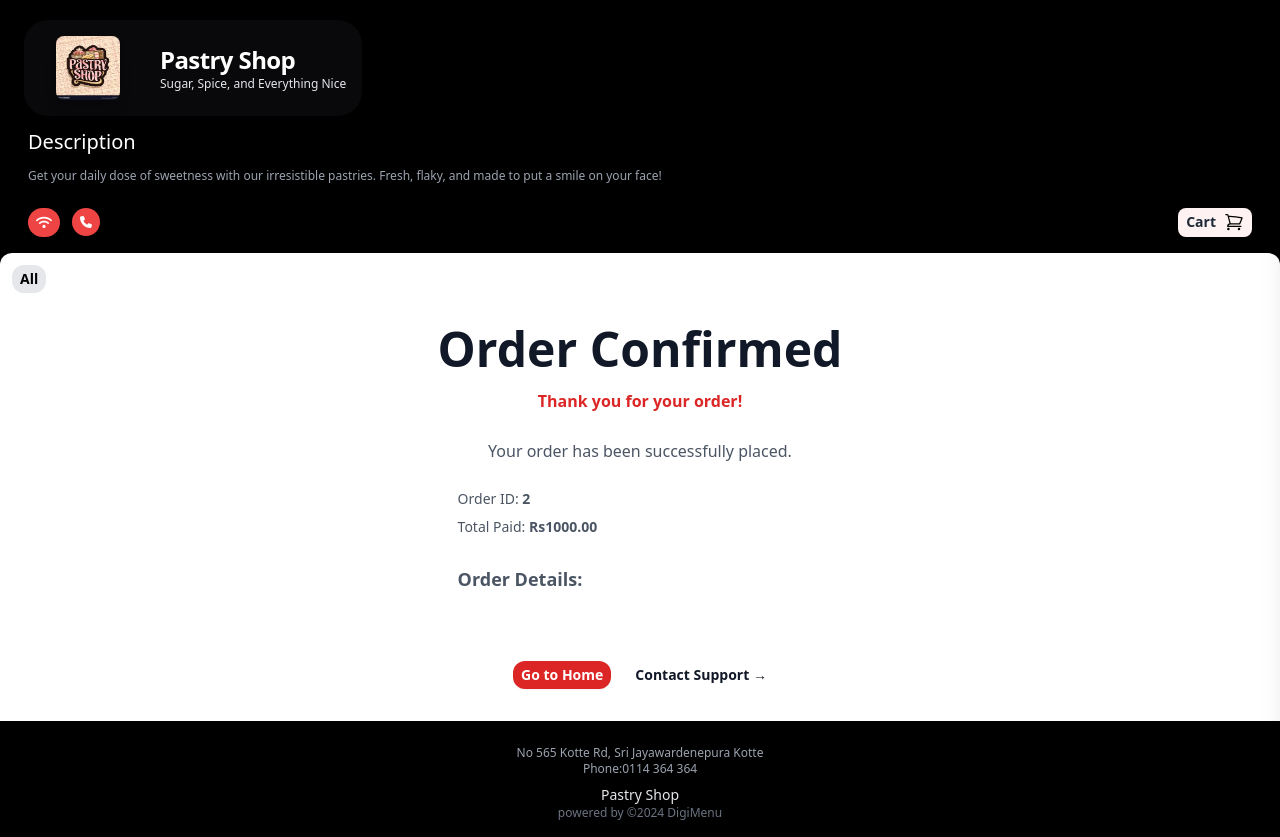
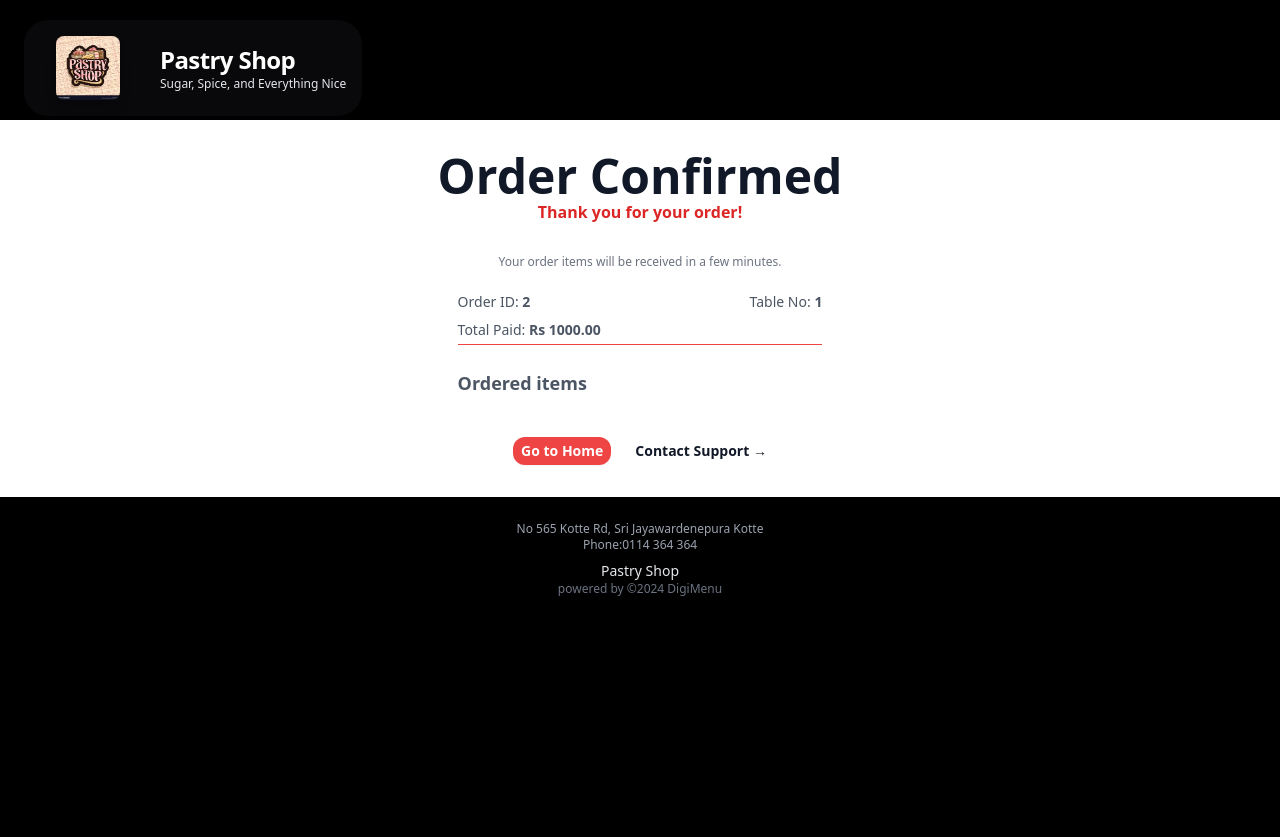
Before and after one commit to coolmotion/Digimenu, a Django app: page /app/2/cart/orderconfirm/2 in a window 1280 px wide. After the commit the page ends 596 px from the top, so only its background shows below. Run offline with Django 5.2, Linux system fonts and the light colour scheme; data comes from the database, SQL or seed files in the repository; both versions use the stored data as it was after the commit; some libraries are stand-ins or nearby versions.

Commit message:
fix table id

```diff
--- a/cart/models.py
+++ b/cart/models.py
@@ -3,6 +3,7 @@
 
 class Order(models.Model):
 	phone = models.CharField(max_length=20, blank=True)
+	table_no = models.PositiveBigIntegerField(default=1, null=False)
 	amount_paid = models.DecimalField(max_digits=7, decimal_places=2)
 	date_ordered = models.DateTimeField(auto_now_add=True)
 	resturant = models.ForeignKey(Profile, on_delete=models.CASCADE)
--- /dev/null
+++ b/cart/templates/cartbase.html
@@ -0,0 +1,26 @@
+{% load static %}
+<!DOCTYPE html>
+<html lang="en">
+<head>
+    <meta charset="UTF-8">
+    <meta name="viewport" content="width=device-width, initial-scale=1.0">
+    <link rel="stylesheet" href="{% static 'styles.css' %}">
+    <link rel="icon" href="{% static 'favicon.png'}" type="image/x-icon">
+    <script src="https://cdn.tailwindcss.com"></script>
+    <script src="https://code.jquery.com/jquery-3.7.1.min.js" integrity="sha256-/JqT3SQfawRcv/BIHPThkBvs0OEvtFFmqPF/lYI/Cxo=" crossorigin="anonymous"></script>
+    <title>{{resturant.resturant_name}}</title>
+</head>
+<body class="bg-black">
+    <header>
+        {% include 'cartheader.html' %}
+    </header>
+    <main>
+    <div class="rounded-xl bg-white mt-3 flex flex-col justify-center w-full " style="margin-top: -20px;">
+        {% block content %}
+        {% endblock %}
+    </div>
+
+    </main>
+        {% include 'mainfooter.html' %}
+</body>
+</html>
--- /dev/null
+++ b/cart/templates/cartheader.html
@@ -0,0 +1,14 @@
+{% load static %}
+<div class=" pt-2 p-6 flex flex-col " style="background-color: #000000;" >
+  <div class="">
+    <div class="">
+      <div class="flex mt-3 bg-zinc-950 max-w-fit justify-center items-center rounded-3xl px-4">
+        <img src="{{resturant.image.url}}" alt="Company Logo" class="w-16 h-16 m-4 rounded-lg shadow-lg">
+        <div class="flex flex-col  justify-center ">
+          <p class=" text-3xl mx-6 mt-3 text-left font-bold tracking-tight text-white sm:text-2xl">{{resturant.resturant_name}}</p>
+          <p class="text-xs ml-6 mb-3 text-left text-gray-200">{{resturant.resturant_slogan}}</p>
+          </div>
+      </div>
+    </div>
+  </div>
+</div>
--- a/cart/templates/orderconfirm.html
+++ b/cart/templates/orderconfirm.html
@@ -1,22 +1,26 @@
-{% extends 'mainbase.html' %}
+{% extends 'cartbase.html' %}
 {% load static %}
 
 {% block content %}
 <div class="grid bg-white py-8 place-items-center px-6 lg:px-8">
     <div class="text-center">
         <h1 class="text-3xl font-bold text-gray-900 sm:text-5xl">Order Confirmed</h1>
-        <p class="mt-4 text-base font-semibold text-red-600">Thank you for your order!</p>
-        <p class="mt-6 text-base leading-7 text-gray-600">
-            Your order has been successfully placed.
+        <p class="mt- text-base font-semibold text-red-600">Thank you for your order!</p>
+        <p class="mt-6 mb-3 text-base leading-7 text-xs text-gray-500">
+            Your order items will be received in a few minutes.
         </p>
-        <div class="text-left text-base leading-7 text-gray-600 mx-auto max-w-4xl text-sm p-5 bg-white ">
-            <p class="">Order ID: <strong>{{ order.id }}</strong></p>
-            <p class="">Total Paid: <strong>Rs{{ order.amount_paid|floatformat:2 }}</strong></p>
+        <div class="text-left text-base leading-7 text-gray-600 mx-auto max-w-4xl text-sm px-5 bg-white ">
+            <div class=" flex flex-row justify-between">
+                <p class="">Order ID: <strong>{{ order.id }}</strong></p>
+                <p class="">Table No: <strong>{{ order.table_no }}</strong></p>
+            </div>
+            <p class="">Total Paid: <strong>Rs {{order.amount_paid|floatformat:2 }}</strong></p>
+            <hr class="border-b-0.5 border-red-500">
             <div class="mt-6">
-                <h2 class="text-lg font-semibold mb-2">Order Details:</h2>
+                <h2 class="text-lg font-semibold mb-2">Ordered items</h2>
                 <ul>
                     {% for item in items %}
-                    <li class="flex justify-between items-center p-2 hover:bg-gray-100 rounded">
+                    <li class="flex justify-between items-center hover:bg-gray-100 rounded">
                         <span class="font-medium">{{ item.portion.product.name }}</span>
                         <span class="mx-1">Quantity: {{ item.quantity }}</span>
                         <span>Rs{{ item.price|floatformat:2 }}</span>
@@ -27,7 +31,7 @@
 
         </div>
         <div class="mt-10 flex items-center justify-center gap-x-6">
-            <a href="{% url 'menuhome' resturant.id %}" class="rounded-xl bg-red-600 px-2 py-1 text-sm font-semibold text-white shadow-sm hover:bg-red-500 focus-visible:outline focus-visible:outline-2 focus-visible:outline-offset-2 focus-visible:outline-red-600">Go to Home</a>
+            <a href="{% url 'menuhome' resturant.id %}" class="rounded-xl bg-red-500 px-2 py-1 text-sm font-semibold text-white shadow-sm hover:bg-red-500 focus-visible:outline focus-visible:outline-2 focus-visible:outline-offset-2 focus-visible:outline-red-600">Go to Home</a>
             <a href="#" class="text-sm font-semibold text-gray-900">Contact Support <span aria-hidden="true">&rarr;</span></a>
         </div>
     </div>
--- a/cart/views.py
+++ b/cart/views.py
@@ -62,13 +62,14 @@
 @require_POST
 def process_order(request, resturant_id):
     phone_number = request.POST.get('phone')
+    table_no = request.POST.get('table_no')
     cart = Cart(request, app_id=resturant_id)
     quantities = cart.get_quants
     amount_paid = cart.cart_total(app_id=resturant_id)
     cart_portions = cart.get_prods
     resturant = Profile.objects.get(id=resturant_id)
 
-    create_order = Order(phone=phone_number, amount_paid=amount_paid, resturant=resturant)
+    create_order = Order(phone=phone_number, table_no=table_no, amount_paid=amount_paid, resturant=resturant)
     try:
         create_order.save()
         print(f"Order saved successfully for phone number: {phone_number}")
```
Also changed, not shown: cart/templates/summary.html (+12 -14 lines), cart/migrations/0007_order_table_no.py (added), db.sqlite3.
